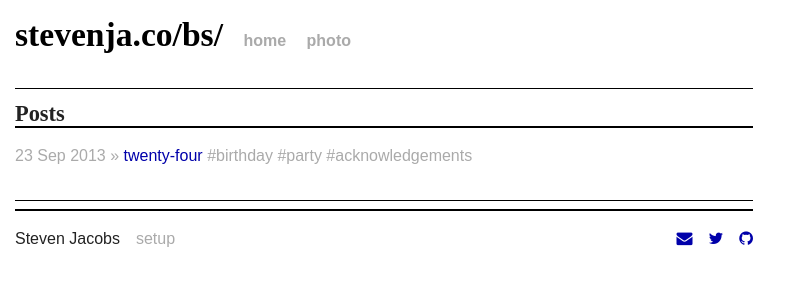
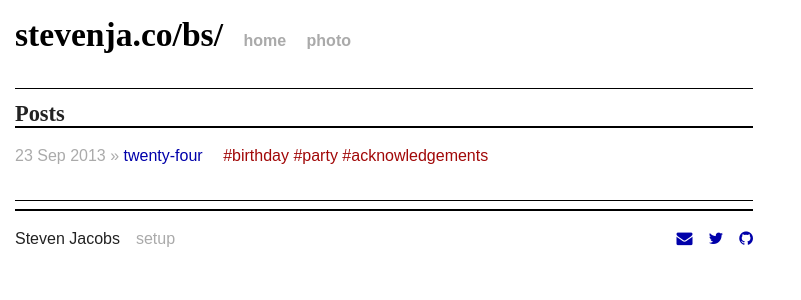
Before and after one commit to stvnjacobs/blog, a Jekyll site: the page built from index.html, in a window 1280 px wide. Shown: the top 300 px of the page, without its empty margins (0-801 px from the left). Built offline with Jekyll 4.4.1, drawn with Linux system fonts in a browser that asks for light colours; nearby versions of some CDN libraries; some web fonts are replaced; comment, search, counter and statistics services are not loaded.

Commit message:
semantic changes with some tag color

```diff
--- a/css/main.css
+++ b/css/main.css
@@ -157,6 +157,10 @@
   text-align: right;
 }
 
+.text-left {
+  text-align: right;
+}
+
 /*****************************************************************************/
 /*
 /* Posts
@@ -250,6 +254,17 @@
   border-top: 1px solid #000;
 }
 
+ul.tag-list {
+  display: inline-block;
+  margin: 0px;
+  padding-left: 1em;
+}
+
+ul.tag-list > .tag {
+  display: inline-block;
+  color: #a10808;
+}
+
 /******************************************************************************/
 /*
 /* Media Query Breakpoints
--- a/index.html
+++ b/index.html
@@ -8,13 +8,14 @@
   <h2>Posts</h2>
   <section>
     {% for post in site.categories.feature %}
-    <div>
-      <span class="meta">{{ post.date | date_to_string }} &raquo;
-        <a class="title" href="{{ site.url }}{{ post.url }}">{{ post.title }}</a>
-        {% for tag in post.tags %}
-          <span class="tag">#{{ tag }}</span>
-        {% endfor %}
-      </span>
+    <div class="item meta text-left">
+      <span>{{ post.date | date_to_string }}</span>&nbsp;&raquo;
+      <a class="title" href="{{ site.url }}{{ post.url }}">{{ post.title }}</a>
+      <ul class="tag-list">
+      {% for tag in post.tags %}
+        <li class="tag">#{{ tag }}</li>
+      {% endfor %}
+      </ul>
     </div>
     {% endfor %}
   </section>
```
Also changed, not shown: styles/main.scss (+15 -0 lines).
